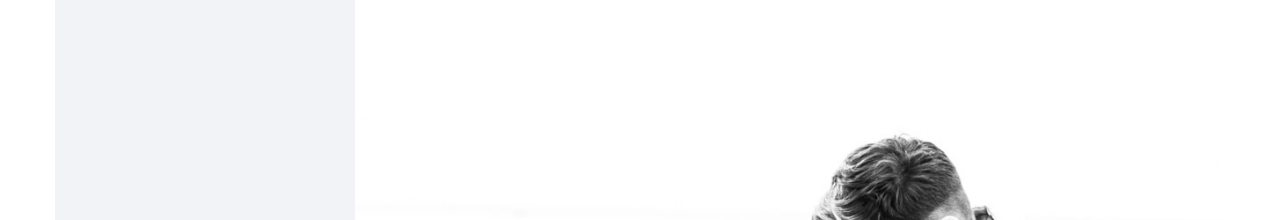
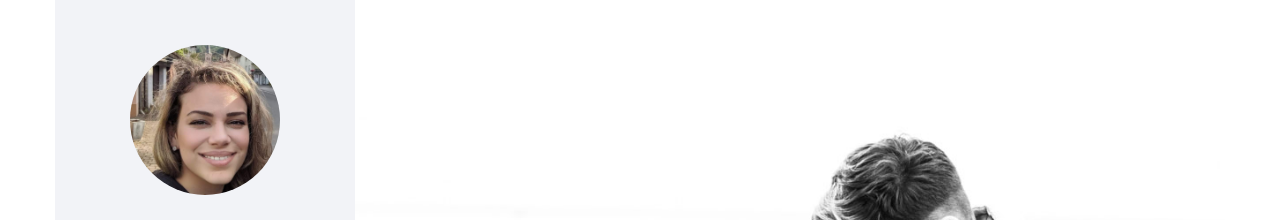
Before and after one commit to ErdbeerenindenBergen/portfolio-site, a plain HTML site: page index.html in a window 1280 px wide. Shown: the top 220 px of the page. Drawn offline with nearby package versions, Linux system fonts and the light colour scheme; files whose address does not match are found by name; a web font is replaced by a local one.

Commit message:
change png to jpg in profile pic link

```diff
--- a/index.html
+++ b/index.html
@@ -56,7 +56,7 @@
 		<a href="#" class="js-colorlib-nav-toggle colorlib-nav-toggle" data-toggle="collapse" data-target="#navbar" aria-expanded="false" aria-controls="navbar"><i></i></a>
 		<aside id="colorlib-aside" role="complementary" class="border js-fullheight">
 			<div class="text-center">
-				<div class="author-img" style="background-image: url(images/profile-pic.png);"></div>
+				<div class="author-img" style="background-image: url(images/profile-pic.jpg);"></div>
 				<h1 id="colorlib-logo"><a href="index.html">Kassi Burnett</a></h1>
 				<span class="position"><a href="#">Software Engineer</a> in Atlanta</span>
 			</div>
```
